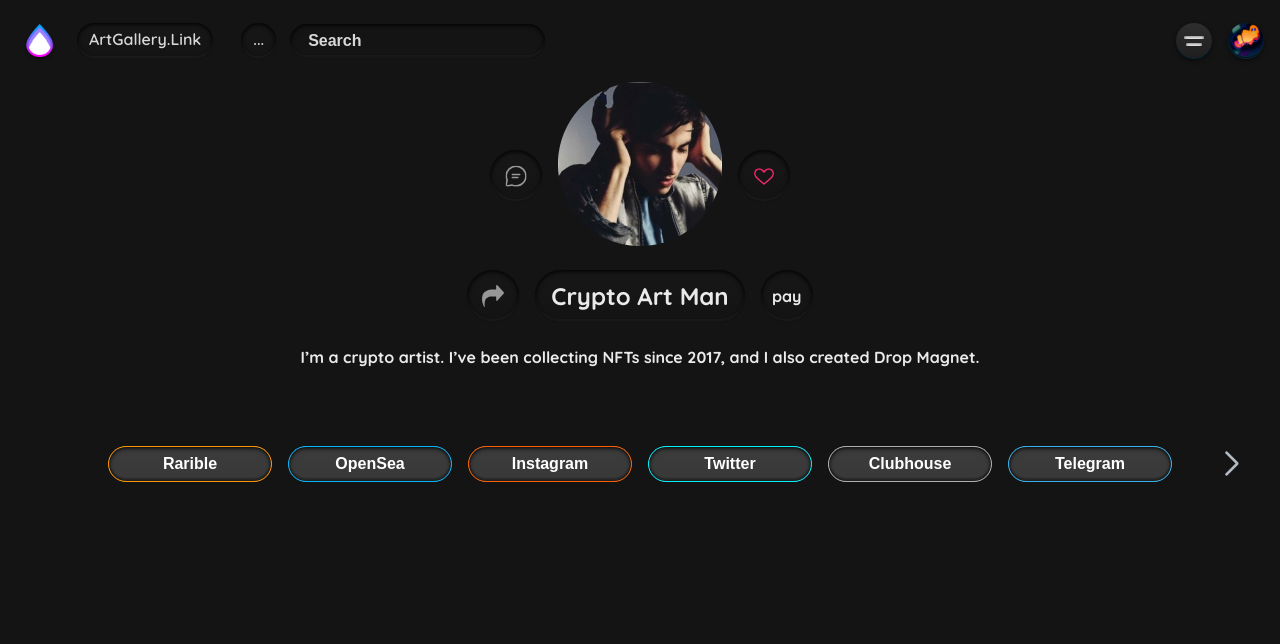
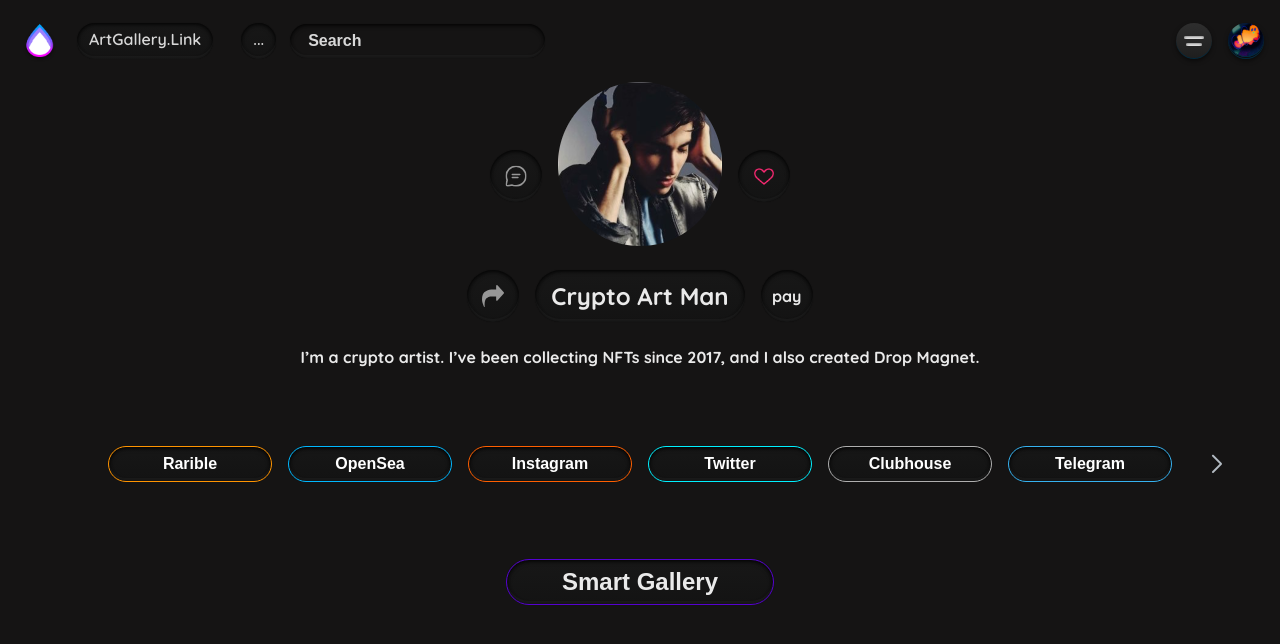
Before and after one commit to edwardsahakyanc/crypto-ar-man, a React (Create React App) app: page /drop-magnet/artgallery.link/cryptoartman in a window 1280 px wide. Shown: the top 644 px of the page. Built offline with nearby package versions, Linux system fonts and the light colour scheme; the HTML template or start-up script is replaced by a standard one.

Commit message:
fix styles

```diff
--- a/src/dropMagnet/components/card/card.js
+++ b/src/dropMagnet/components/card/card.js
@@ -4,9 +4,7 @@
 import cardImg from "../../assets/card-img.png";
 
 const Card = styled.div`
-  min-width: 290px;
-  max-width: 300px;
-  width: 100%;
+  width: 300px;
   height: 300px;
   border-radius: 8px;
   background-color: #3b99a8;
--- a/src/dropMagnet/components/userContent/userContent.js
+++ b/src/dropMagnet/components/userContent/userContent.js
@@ -9,6 +9,7 @@
 import ProfilePic from '../../assets/profile_pic.png';
 import ShareIcon from "../../assets/share-icon.svg";
 import UserSlider from "../userSlider/userSlider";
+import {Container} from "../../styled-component/container";
 
 const UserImage = styled.div`
   width: 164px;
@@ -34,9 +35,6 @@
   line-height: normal;
   text-align: center;
   margin: 0 16px;
-  @media(max-width: 500px){
-    font-size: 20px;
-  }
 `;
 const PayWrapper = styled.div`
   width: 52px;
@@ -55,11 +53,6 @@
   letter-spacing: normal;
   line-height: normal;
   text-align: center;
-  @media(max-width: 500px){
-  width: 44px;
-  height: 44px;
-    font-size: 14px;
-  }
 `;
 const Description = styled.p`
   color: #eaeaea;
@@ -71,6 +64,45 @@
   text-align: center;
   margin: 25px 0;
 `;
+const SmartGalleryBtn = styled.button`
+  display: flex;
+  align-items: center;
+  justify-content: center;
+  text:align: center;
+  width: 268px;
+  height: 46px;
+  margin: 0 auto;
+  background: transparent;
+  outline: none !important;
+  border: 1px solid #5502d0;
+  box-shadow: 0 0 2px rgba(0, 0, 0, 0.05), inset 0 2px 4px rgba(0, 0, 0, 0.5), inset 0 -3px 0 rgba(37, 37, 37, 0.5), inset 0 -1px 3px rgba(0, 0, 0, 0.5), inset 0 1px 3px rgba(0, 0, 0, 0.5);
+  border-radius: 26px;
+  background-color:transparent;
+  background-image: linear-gradient(180deg, rgba(24, 24, 24, 0.83) 0%, rgba(19, 19, 19, 0.83) 100%);
+  color: #eaeaea;
+  font-size: 24px;
+  font-weight: 700;
+  font-style: normal;
+  letter-spacing: normal;
+  line-height: normal;
+  cursor: pointer;
+  margin-top: 24px;
+  margin-bottom: 36px;
+  position:relative;
+  overflow: hidden;
+  &:after{
+    content: "";
+    width: 100%;
+    height: 100%;
+    position: absolute;
+    top:0;
+    left:0;
+    z-index: 1;
+    box-shadow: 0 7px 8px rgba(0, 0, 0, 0.5);
+    opacity: 0.81;
+  }
+`;
+
 
 const UserContent = () => {
     const [likeFrame, setLikeFrame] = useState(0);
@@ -82,6 +114,7 @@
     }
     return (
         <div>
+            <Container>
                 <Row className="items-center justify-center">
                     <CircleIcon imgUrl={chat} alt={"icon"}/>
                     <UserImage>
@@ -104,8 +137,8 @@
                         }
                         {
                             likeFrame === 2 ?
-                            <div onClick={()=>setLikeFrame(0)}>
-                                <CircleIcon imgUrl={HeartAfter} alt='like_liked' className="heart-image" />
+                                <div onClick={() => setLikeFrame(0)}>
+                                    <CircleIcon imgUrl={HeartAfter} alt='like_liked' className="heart-image"/>
                                 </div>
                                 : null
                         }
@@ -120,7 +153,11 @@
                     I’m a crypto artist. I’ve been collecting NFTs
                     since 2017, and I also created Drop Magnet.
                 </Description>
+            </Container>
             <UserSlider/>
+            <SmartGalleryBtn>
+                Smart Gallery
+            </SmartGalleryBtn>
         </div>
     )
 }
--- a/src/dropMagnet/components/userSlider/userSlider.js
+++ b/src/dropMagnet/components/userSlider/userSlider.js
@@ -1,5 +1,5 @@
 import React from "react";
-import { Swiper, SwiperSlide } from "swiper/react";
+import {Swiper, SwiperSlide} from "swiper/react";
 import SwiperCore, {Navigation} from 'swiper/core';
 import styled from "styled-components";
 import "swiper/swiper.min.css";
@@ -13,6 +13,7 @@
 import playBtn from "../../assets/play-btn.svg"
 
 SwiperCore.use([Navigation]);
+
 const Slide1Items = [
     {id: 1, borderColor: "#ff9400", value: "Rarible"},
     {id: 2, borderColor: "#00b8ff", value: "OpenSea"},
@@ -28,7 +29,6 @@
      margin: 0 auto;
      height: fit-content;
 `;
-
 const SlideImgItem = styled.div`
     width: 143px;
     height: 143px;
@@ -40,10 +40,10 @@
     height: 100%;
     object-fit: content;
     }
-    @media(max-width: 500px){
-    width: 100px;
-    height: 100px;
-    margin: 5px 10px;
+    @media(max-width: 380px){
+        width: 40%;
+        height: 40%;
+        margin: 0 10px;
     }
 `;
 const MusicPlayerWrapper = styled.div`
@@ -63,6 +63,12 @@
   display:flex;
   flex-direction: column;
   justify-content: space-between;
+  @media(max-width: 400px){
+       max-width: 90%;
+  }
+  @media(max-width: 370px){
+       max-width: 85%;
+  }
 `;
 const MusicSecond = styled.p`
   color: #f3f3f3;
@@ -79,7 +85,7 @@
   justify-content: flex-end;
   width: fit-content;
   margin: 0 0 0 auto;
-  @media(max-width: 420px){
+  @media(max-width: 400px){
    font-size: 14px;
   }
 `;
@@ -98,7 +104,7 @@
   justify-content: flex-end;
   width: 100%;
   margin: 0;
-  @media(max-width: 420px){
+  @media(max-width: 400px){
    font-size: 16px;
   }
 `;
@@ -121,12 +127,11 @@
       height: 35px;
       object-fit: contain;
     }
-    @media(max-width: 420px){
+    @media(max-width: 400px){
     width: 70px;
     height: 70px;
     }
 `;
-
 
 const UserSlider = () => {
     return (
@@ -138,7 +143,7 @@
                 className="userSwiper"
             >
                 <SwiperSlide className="slide-item">
-                    <Row className="items-center justify-center flex-wrap">
+                    <Row className="items-center justify-center flex-wrap slider-padding">
                         {
                             Slide1Items.map(button => {
                                 return (
--- a/src/dropMagnet/components/userSlider/userSlider.scss
+++ b/src/dropMagnet/components/userSlider/userSlider.scss
@@ -1,27 +1,42 @@
-.userSwiper{
-  .swiper-wrapper{
+.userSwiper {
+  .swiper-wrapper {
     align-items: center;
-    .slide-item{
-      padding: 0 25px;
+
+    .slide-item {
+      width: 100% !important;
     }
   }
-  .swiper-button-disabled{
+
+  .swiper-button-disabled {
     display: none;
   }
-  .swiper-button-prev{
-    left: -5px;
-    &:after{
-      font-size: 24px;
+
+  .swiper-button-prev {
+    left: 10px;
+
+    &:after {
+      font-size: 18px;
       font-weight: 900;
       color: #b3bbc3;
     }
+
+    @media(max-width: 410px) {
+      left: 0;
+    }
+
   }
-  .swiper-button-next{
-    right: -5px;
-    &:after{
-      font-size: 24px;
+
+  .swiper-button-next {
+    right: 10px;
+
+    &:after {
+      font-size: 18px;
       font-weight: 900;
       color: #b3bbc3;
+    }
+
+    @media(max-width: 410px) {
+      right: 0;
     }
   }
 }
--- a/src/dropMagnet/pages/cryptoartman/cryptoartmanPage.js
+++ b/src/dropMagnet/pages/cryptoartman/cryptoartmanPage.js
@@ -1,12 +1,9 @@
 import React from "react";
-import {Container} from "../../styled-component/container";
 import UserContent from "../../components/userContent/userContent";
 
 const CryptoArtManPage = () => {
     return (
-        <Container>
-            <UserContent/>
-        </Container>
+        <UserContent/>
     )
 }
 
--- a/src/dropMagnet/pages/sliderPage/Slider.js
+++ b/src/dropMagnet/pages/sliderPage/Slider.js
@@ -5,6 +5,7 @@
 import "swiper/components/effect-coverflow/effect-coverflow.min.css";
 import "../../slider.scss";
 import styled from "styled-components";
+import ArtGalleryCard from "../../components/card/card";
 
 
 
@@ -57,12 +58,8 @@
     width: 100%;
     height: 100%;
     z-index: 10;
-    // background-image: linear-gradient(270deg, rgba(21, 20, 20, 0.7) 0%, rgb(21, 20, 20) 100%);
     background-color: rgba(21, 20, 20, 0.8);
-    // box-shadow: rgba(21, 20, 20, 80%) 0px 0px 5px 10px;
     box-shadow: 0 0 5px 10px rgba(21, 20, 20, 0.7);
-    // backdrop-filter: blur(20px);
-    // filter: blur(40px);
     filter: blur(10px) drop-shadow(-4px 4px 10px #151414);
     &.overlay_left{
     top:0;
@@ -112,14 +109,13 @@
                     "rotate": 50,
                     "stretch": 0,
                     "depth": 100,
-                    "modifier": 1,
-                    // "slideShadows": true
+                    "modifier": 1
                 }}>
                 {
                     imgUrls.map(img => {
                         return (
                             <SwiperSlide key={img.id} className="slide-item">
-                                <img src={img.url} alt="slide"/>
+                                <ArtGalleryCard/>
                             </SwiperSlide>
                         )
                     })
--- a/src/dropMagnet/styled-component/button.js
+++ b/src/dropMagnet/styled-component/button.js
@@ -7,6 +7,7 @@
   box-shadow: 0 0 2px rgba(0, 0, 0, 0.05), inset 0 2px 4px rgba(0, 0, 0, 0.5), inset 0 -3px 0 rgba(37, 37, 37, 0.5), inset 0 -1px 3px rgba(0, 0, 0, 0.5), inset 0 1px 3px rgba(0, 0, 0, 0.5);
   border-radius: 100px;
   border: 1px solid;
+  background-color: transparent;
   background-image: linear-gradient(180deg, rgba(24, 24, 24, 0.83) 0%, rgba(19, 19, 19, 0.83) 100%);
   cursor: pointer;
   color: #ffffff;
@@ -17,6 +18,23 @@
   line-height: normal;
   text-align: center;
   margin: 8px;
+  position:relative;
+  overflow: hidden;
+  cursor:pointer;
+  &:after{
+    content: "";
+    width: 100%;
+    height: 100%;
+    position: absolute;
+    top:0;
+    left:0;
+    z-index: 1;
+    box-shadow: 0 7px 8px rgba(0, 0, 0, 0.5);
+    opacity: 0.81;
+  }
+  @media(max-width: 390px){
+  width: 40%;
+  }
 `;
 
 
--- a/src/dropMagnet/styled-component/container.js
+++ b/src/dropMagnet/styled-component/container.js
@@ -1,10 +1,13 @@
 import styled from "styled-components";
 
 export const Container = styled.div`
-    max-width: 1296px;
+    max-width: 1360px;
     width: 100%;
-    padding: 0 16px;
+    padding: 0 32px;
     margin: 0 auto;
+    @media (max-width: 370px){
+       padding: 0 10px
+    }
 `;
 export const ContainerRow = styled.div`
     display: flex;
@@ -12,6 +15,10 @@
     justify-content: space-around;
     margin-left: -16px;
     margin-right: -16px;
+    @media(max-width: 370px){
+       margin-left: -10px;
+    margin-right: -10px;
+    }
     &.items-center{
         align-items: center;
     }
@@ -32,8 +39,10 @@
     display: flex;
     padding: 0 16px;
     flex: 0 0 25%;
+    @media(max-width: 370px){
+    padding: 0 10px;
+    }
 `;
-
 export const ContainerWithBackground = styled.div`
     max-width: 1360px;
     width: 100%;
--- a/src/dropMagnet/styled-component/icon-wrapper.js
+++ b/src/dropMagnet/styled-component/icon-wrapper.js
@@ -20,15 +20,6 @@
         height: 100%;
       }
   }
-  @media(max-width: 500px){
-  width: 44px;
-  height: 44px;
-  img{
-      width: 18px;
-      height: 18px;
-      object-fit: contain;
-  }
-  }
 `
 
 const CircleIcon = ({imgUrl, alt, className}) => {
--- a/src/dropMagnet/styled-component/row.js
+++ b/src/dropMagnet/styled-component/row.js
@@ -14,4 +14,10 @@
     &.flex-wrap{
         flex-wrap: wrap;
     }
+    &.slider-padding{
+        padding: 0 32px;
+        @media(max-width: 530px){
+            padding:0;
+        }
+    }
 `
```
Lines whose indentation alone changed are shown as unchanged.
